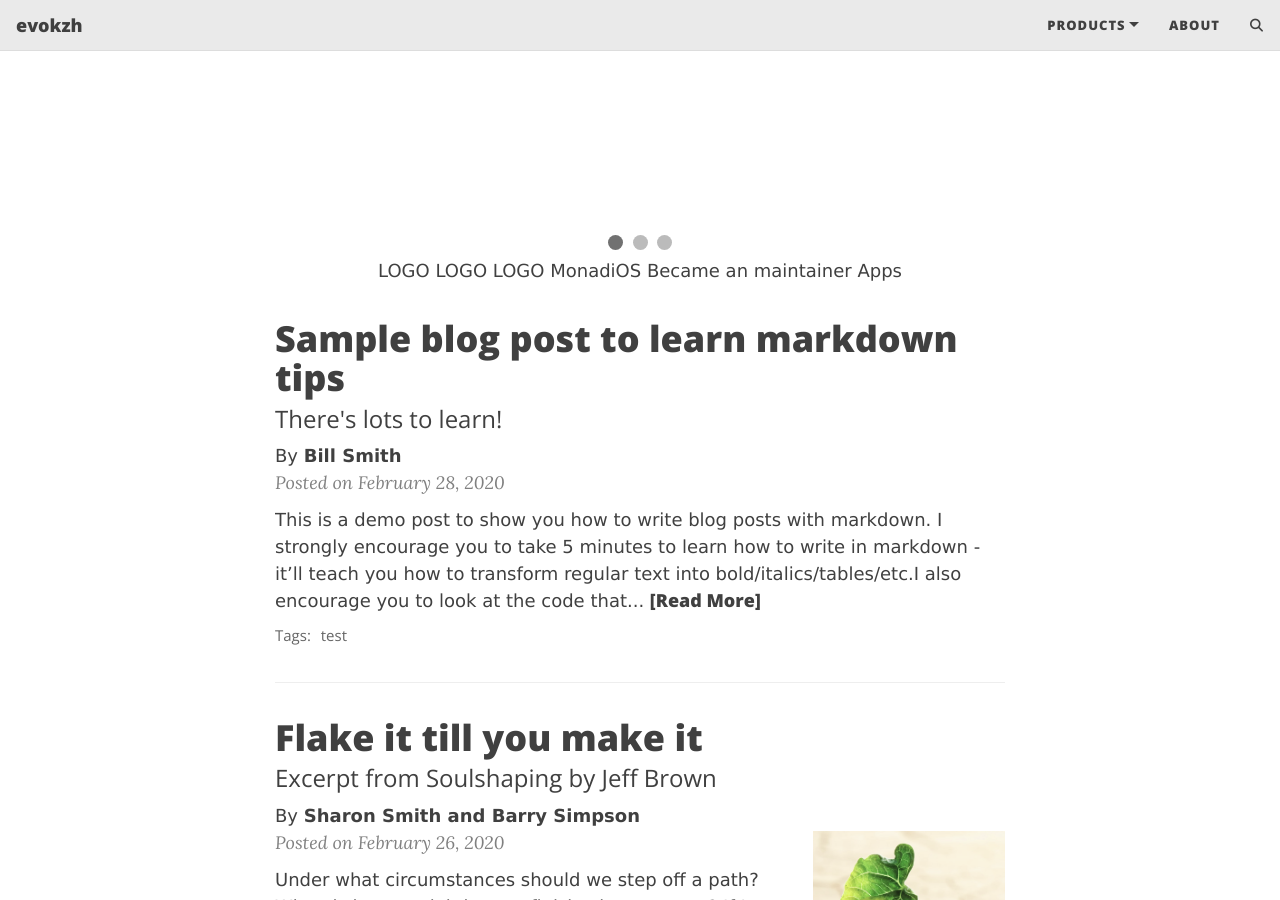
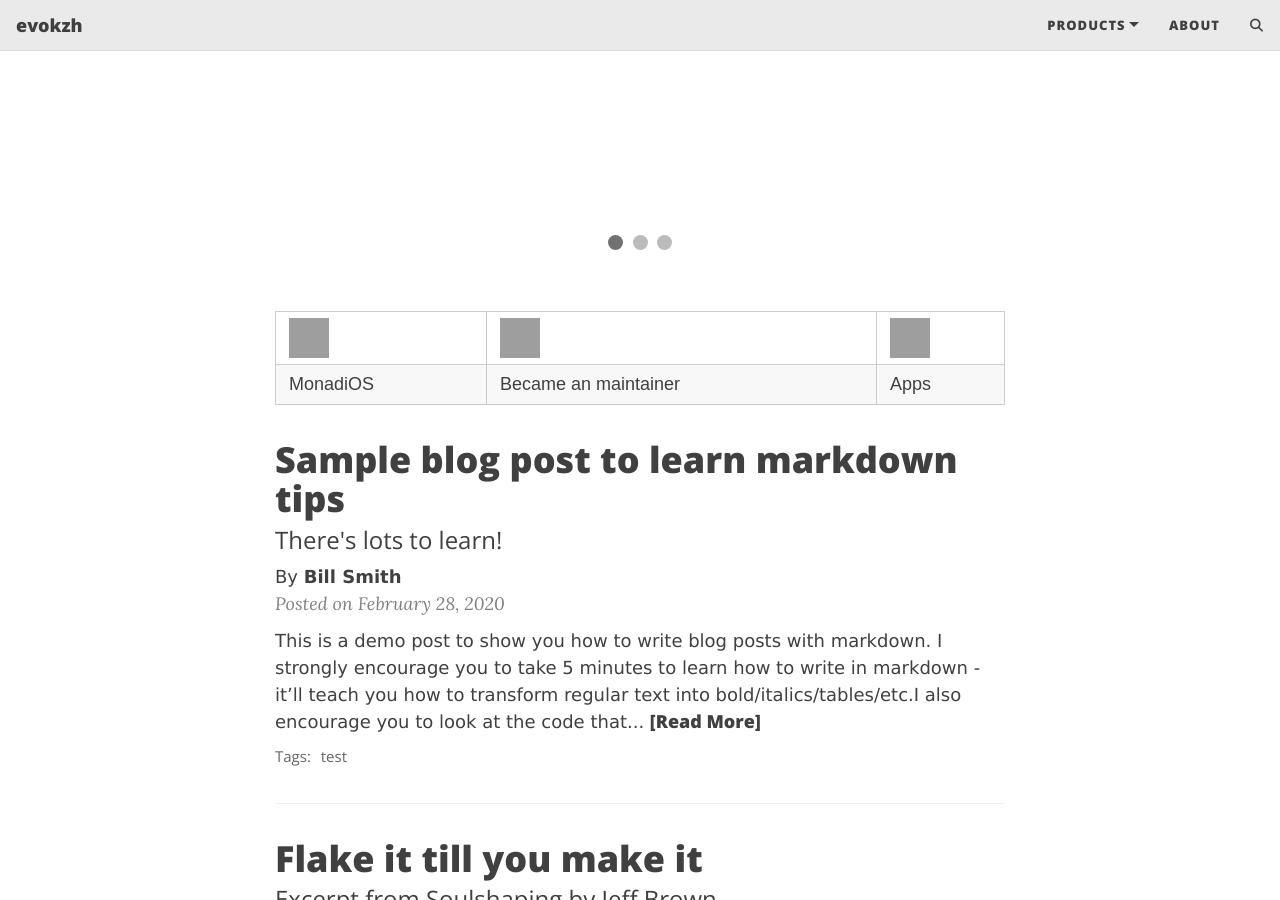
Before and after one commit to evokzh/evokzh.github.io, a Jekyll site: the page built from index.html, in a window 1280 px wide and 900 px high, scrolled down 475 px. Built offline with Jekyll 4.4.1, drawn with Linux system fonts in a browser that asks for light colours; the list of posts is cut into pages by our own code; comment, search, counter and statistics services are not loaded; grey boxes are pictures that could not be loaded.

Commit message:
Update index.html

```diff
--- a/index.html
+++ b/index.html
@@ -112,19 +112,19 @@ layout: home
 
     <div class="mySlides fade">
       <div class="numbertext">1 / 3</div>
-      <img src="img_nature_wide.jpg" style="width:100%">
+      <img src="ihttps://developers.elementor.com/docs/assets/img/elementor-placeholder-image.png" style="width:100%">
       <div class="text">Caption Text</div>
     </div>
 
     <div class="mySlides fade">
       <div class="numbertext">2 / 3</div>
-      <img src="img_snow_wide.jpg" style="width:100%">
+      <img src="https://developers.elementor.com/docs/assets/img/elementor-placeholder-image.png" style="width:100%">
       <div class="text">Caption Two</div>
     </div>
 
     <div class="mySlides fade">
       <div class="numbertext">3 / 3</div>
-      <img src="img_mountains_wide.jpg" style="width:100%">
+      <img src="https://developers.elementor.com/docs/assets/img/elementor-placeholder-image.png" style="width:100%">
       <div class="text">Caption Three</div>
     </div>
 
@@ -168,16 +168,18 @@ layout: home
       dots[slideIndex-1].className += " active";
     }
     </script>
-
+    <br><br>
     <center>
+    <table>
     <tr>
-    <th>LOGO</th>
-    <th>LOGO</th>
-    <th>LOGO</th>
+      <th><img src="https://tiskafabrics.com/wp-content/uploads/woocommerce-placeholder.png.webp" width="40" height="40"></th>
+      <th><img src="https://tiskafabrics.com/wp-content/uploads/woocommerce-placeholder.png.webp" width="40" height="40"></th>
+      <th><img src="https://tiskafabrics.com/wp-content/uploads/woocommerce-placeholder.png.webp" width="40" height="40"></th>
     </tr>
     <tr>
       <td>MonadiOS</td>
       <td>Became an maintainer</td>
       <td>Apps</td>
     </tr>
+    </table>
     </center>
```
Lines whose indentation alone changed are shown as unchanged.
